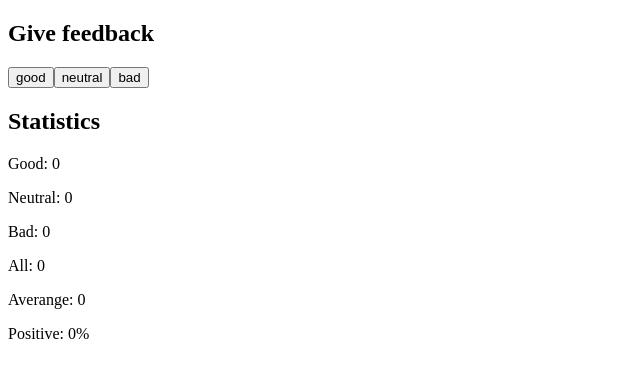
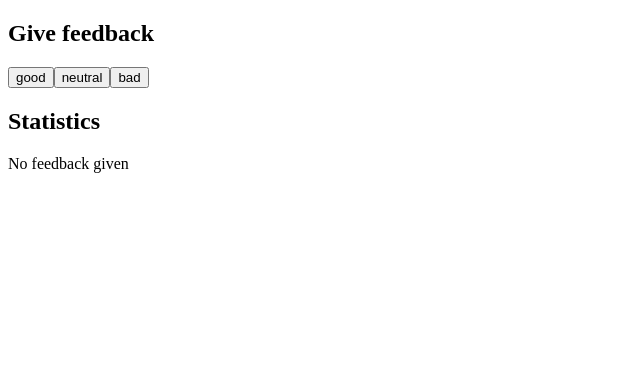
Before and after one commit to Leydisfh/Curso-Full-Stack, a React (Vite) app in the folder Part1/unicafe/: page / in a window 1280 px wide. Shown: the top 378 px of the page, without its empty margins (0-640 px from the left). Built offline with nearby package versions, Linux system fonts and the light colour scheme.

Commit message:
1.9/ unicafe

```diff
--- a/Part1/unicafe/src/App.jsx
+++ b/Part1/unicafe/src/App.jsx
@@ -21,12 +21,21 @@ const App = () => {
       <Buttons name={'neutral'}  onClick={()=> setNeutral (neutral + 1)} />
       <Buttons name={'bad'}  onClick={()=> setBad (bad + 1)}/>
       <h2>Statistics</h2>
+      {
+      total === 0
+      ?
+      <p>No feedback given</p>
+      :
+      <div>
       <Statistics  text={'Good'} value={good}/>
       <Statistics  text={'Neutral'} value={neutral}/>
       <Statistics  text={'Bad'} value={bad}/>
       <Statistics  text={'All'} value={total}/>
       <Statistics  text={'Averange'} value={average}/>
       <Statistics  text={'Positive'} value={positive + '%'}/>
+      </div>
+    }
+
     </div>
   )
 }
```
